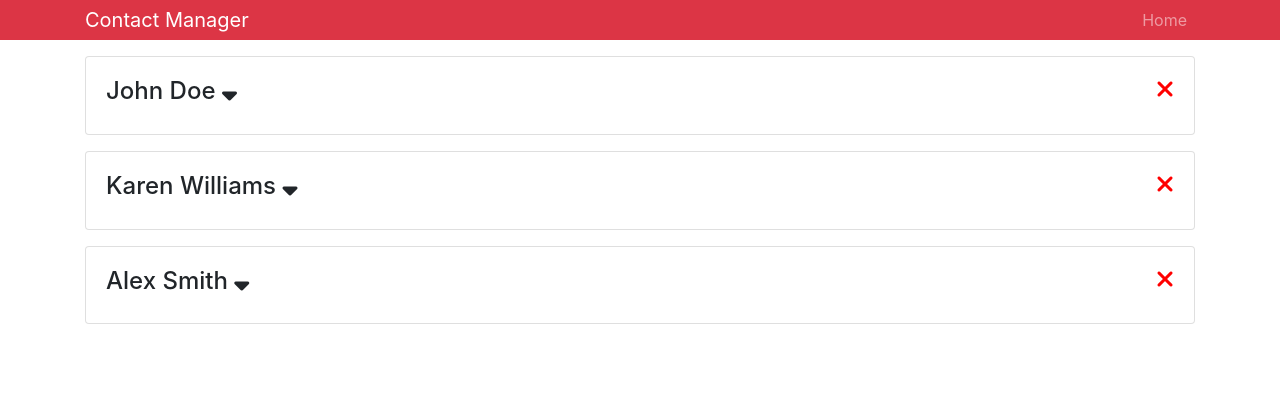
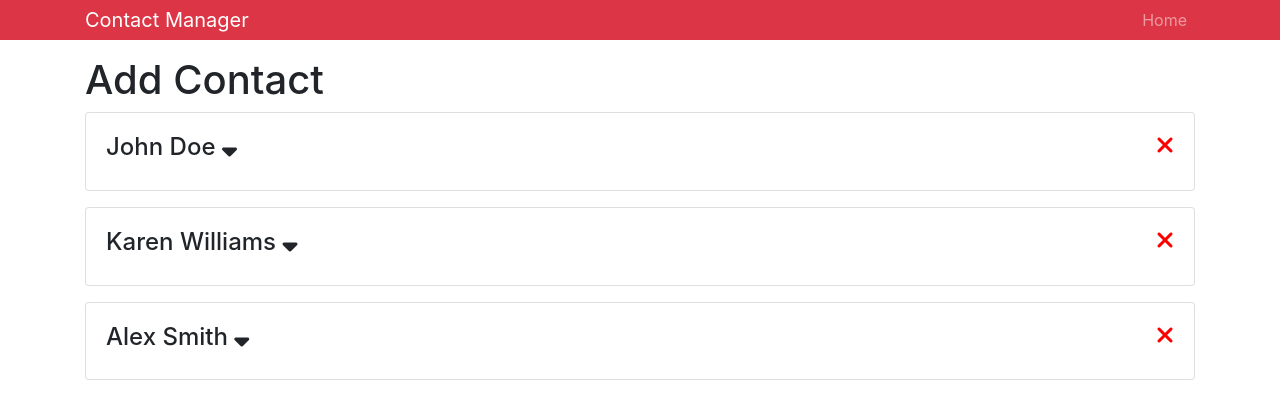
Before and after one commit to alan-nguyen/contact-manager, a React (Create React App) app: page / in a window 1280 px wide. Shown: the top 416 px of the page. Built offline with nearby package versions, Linux system fonts and the light colour scheme.

Commit message:
Import AddContact and render it

```diff
--- a/src/App.js
+++ b/src/App.js
@@ -1,6 +1,7 @@
 import React, { Component } from 'react';
 import Contacts from './components/contacts/Contacts';
 import Header from './components/layout/Header';
+import AddContact from './components/contacts/AddContact';
 
 import { Provider } from './context';
 
@@ -14,6 +15,7 @@ class App extends Component {
         <div className="App">
           <Header branding="Contact Manager" />
           <div className="container">
+            <AddContact />
             <Contacts />
           </div>
         </div>
--- a/src/components/contacts/AddContact.js
+++ b/src/components/contacts/AddContact.js
@@ -0,0 +1,13 @@
+import React, { Component } from 'react';
+
+class AddContact extends Component {
+  render() {
+    return (
+      <div>
+        <h1>Add Contact</h1>
+      </div>
+    );
+  }
+}
+
+export default AddContact;
```
